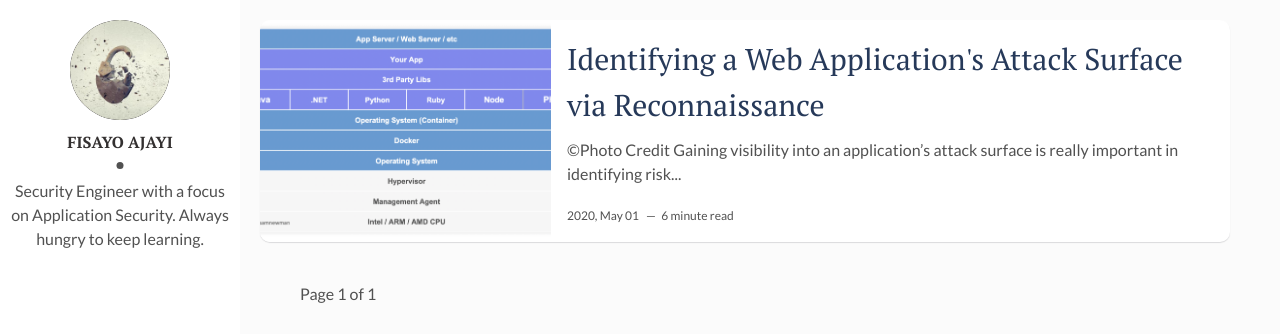
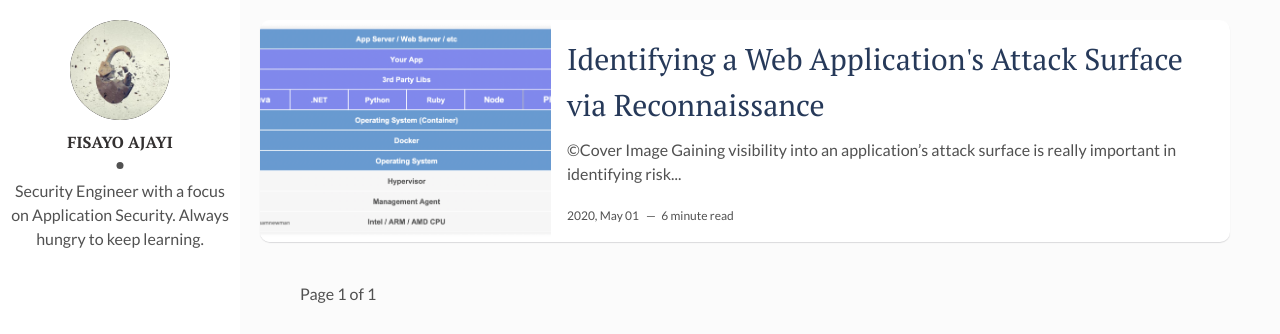
Before and after one commit to ajmartins/blog, a Jekyll site: the page built from index.html, in a window 1280 px wide. Shown: the top 334 px of the page. Built offline with Jekyll 4.4.1, drawn with Linux system fonts in a browser that asks for light colours; the list of posts is cut into pages by our own code.

Commit message:
Update Image Credit

```diff
--- a/_posts/2020-05-01-identifying-a-web-application-attack-surface-via-reconnaissance.markdown
+++ b/_posts/2020-05-01-identifying-a-web-application-attack-surface-via-reconnaissance.markdown
@@ -8,9 +8,9 @@ fig-caption: # Add figcaption (optional)
 tags: [AttackSurface, Reconnaissance]
 ---
 
-[©Photo Credit][photo-credit]
+[©Cover Image][image-credit]
 
-[photo-credit]: https://twitter.com/samnewman
+[image-credit]: https://twitter.com/samnewman
 
 Gaining visibility into an application's attack surface is really important in identifying risk areas. In cases of an attack, it can also help in determining root cause i.e. the part(s) of an attack surface that was the origin of the breach.
 
```
Also changed, not shown: other parts of _posts/2020-05-01-identifying-a-web-application-attack-surface-via-reconnaissance.markdown (+2 -2 lines).
